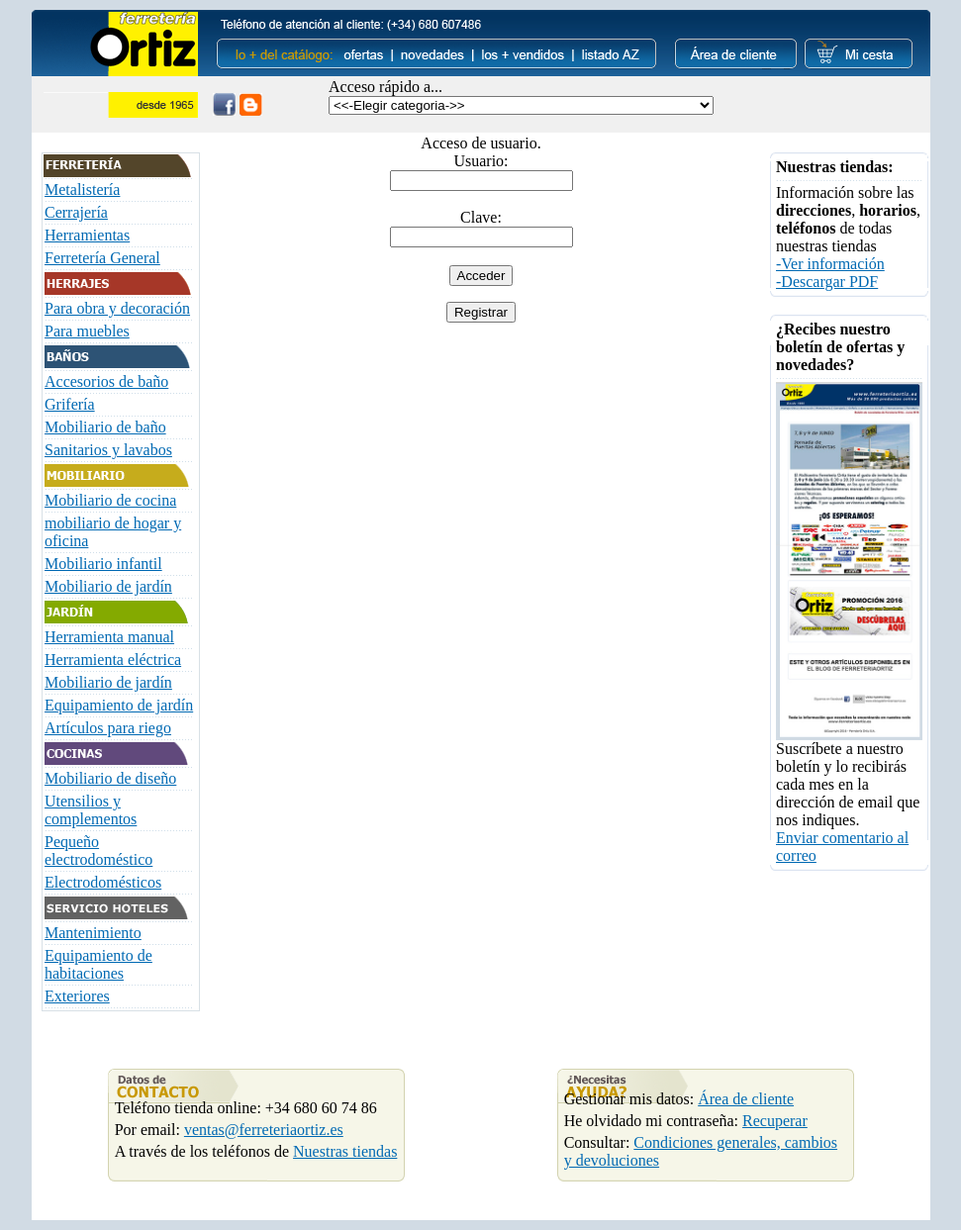
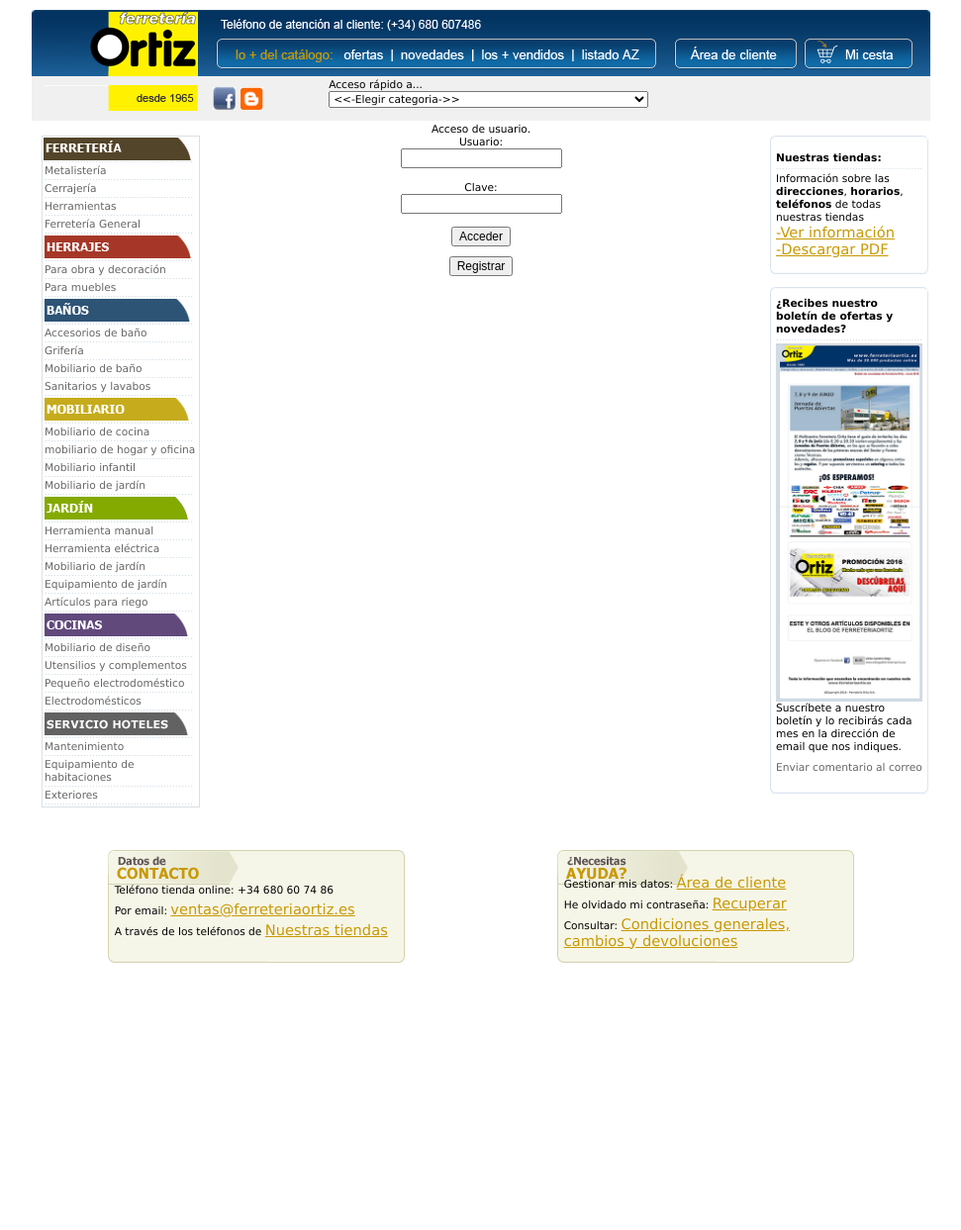
Before and after one commit to JoMiPeCa/CSA, a PHP site: page /CSA/login.php in a window 1280 px wide. Shown: the whole page at 99% size, without its empty margins (154-1125 px from the left). After the commit the page ends 973 px from the top, so only its background shows below. Run offline with PHP 8.4, Linux system fonts and the light colour scheme; some libraries are stand-ins or nearby versions.

Commit message:
Arreglo CSS login

```diff
--- a/login.php
+++ b/login.php
@@ -8,8 +8,9 @@
         <meta name="viewport" content="width=device-width, initial-scale=1">
         <title>Acceso de usuario</title>
         <script src="<?= PATHURL; ?>js/jquery-latest.min.js" type="text/javascript"></script>
-        <link rel="stylesheet" href="<?= PATHURL; ?>css/font-awesome.min.css">
-        <link rel="stylesheet" href="<?= PATHURL; ?>css/sitio.css">
+        <link rel="stylesheet" href="<?= PATHURL; ?>css/font-awesome.min.css"> <!-- Y ESTE ESTILO CUAL ES? -->
+        <link rel="stylesheet" href="<?= PATHURL; ?>css/ie.css">
+        <link rel="stylesheet" href="<?= PATHURL; ?>css/sitio.css"> <!-- Y ESTE ESTILO CUAL ES? -->
     </head>
     <?php
     require './marcoSuperior.php';
```
